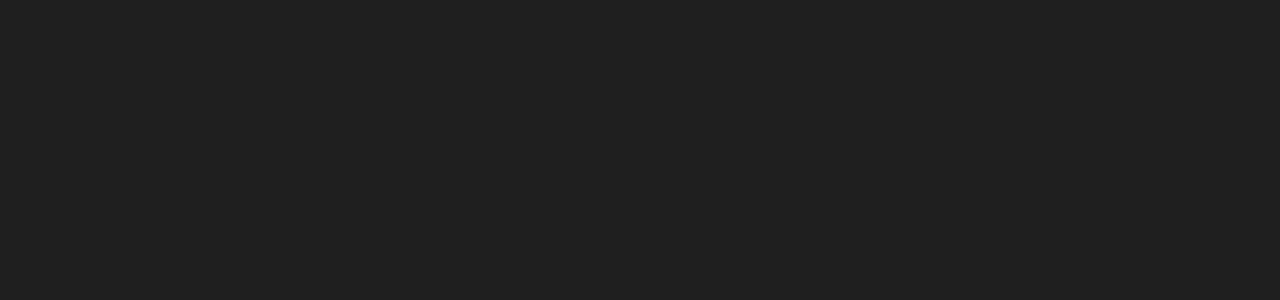
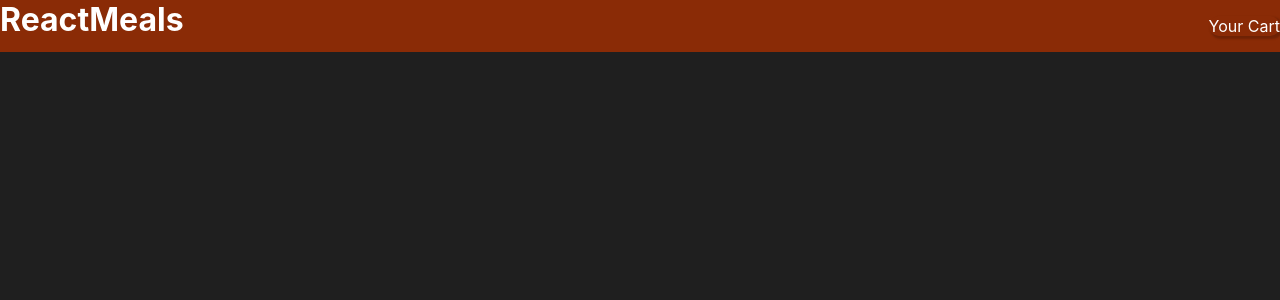
Before and after one commit to antran0/restaurant-app-react, a React (Create React App) app: page / in a window 1280 px wide. Shown: the top 300 px of the page. Built offline with nearby package versions, Linux system fonts and the light colour scheme.

Commit message:
added basic header

```diff
--- a/src/App.js
+++ b/src/App.js
@@ -1,7 +1,12 @@
 import React from "react";
+import MainHeader from "./components/MainHeader/MainHeader";
 
 function App() {
-  return <React.Fragment></React.Fragment>;
+  return (
+    <React.Fragment>
+      <MainHeader />
+    </React.Fragment>
+  );
 }
 
 export default App;
--- /dev/null
+++ b/src/components/MainHeader/MainHeader.js
@@ -0,0 +1,14 @@
+import React from "react";
+import styles from "./MainHeader.module.css";
+import NavBar from "../NavBar/NavBar";
+
+const MainHeader = (props) => {
+  return (
+    <header className={`${styles["main-header"]}`}>
+      <h1>ReactMeals</h1>
+      <NavBar />
+    </header>
+  );
+};
+
+export default MainHeader;
--- /dev/null
+++ b/src/components/MainHeader/MainHeader.module.css
@@ -0,0 +1,10 @@
+.main-header {
+  background-color: #8a2b06;
+  color: white;
+  display: flex;
+  justify-content: space-between;
+}
+
+.main-header h1 {
+  margin: 0;
+}
--- /dev/null
+++ b/src/components/NavBar/NavBar.js
@@ -0,0 +1,17 @@
+import React from "react";
+import styles from "./NavBar.module.css";
+import Card from "../UI/Card";
+
+const NavBar = (props) => {
+  return (
+    <nav className={`${styles["nav-bar"]}`}>
+      <ul>
+        <li>
+          <Card>Your Cart</Card>
+        </li>
+      </ul>
+    </nav>
+  );
+};
+
+export default NavBar;
--- /dev/null
+++ b/src/components/NavBar/NavBar.module.css
@@ -0,0 +1,7 @@
+.nav-bar {
+}
+
+.nav-bar ul {
+  list-style: none;
+  padding: 0;
+}
```
